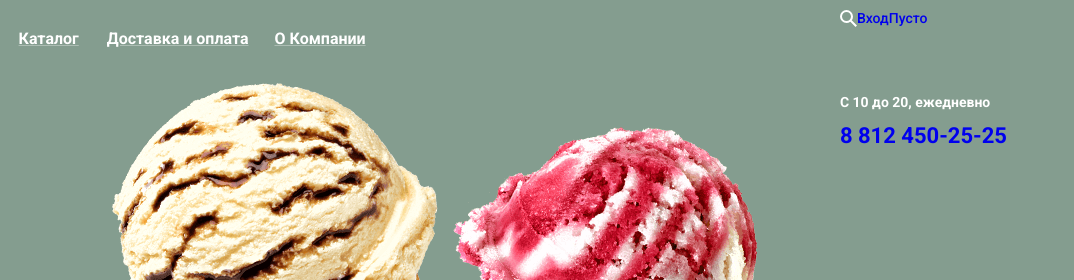
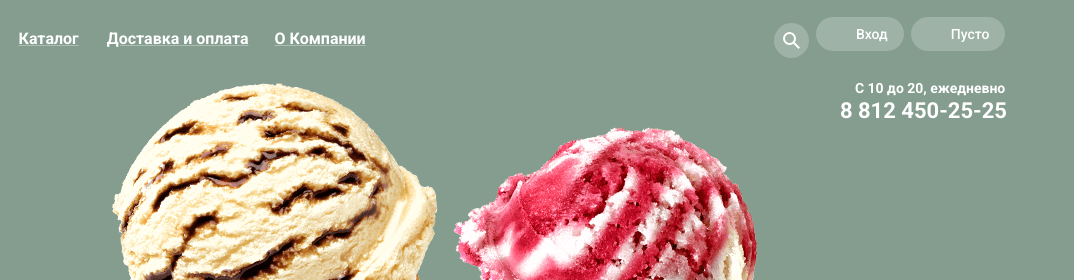
Before and after one commit to whyest/220497-gllacy, a plain HTML site: page index.html in a window 1280 px wide. Shown: the top 280 px of the page, 206-1280 px from the left. Drawn offline with Linux system fonts and the light colour scheme.

Commit message:
стилизация  nav

```diff
--- a/css/style.css
+++ b/css/style.css
@@ -215,10 +215,44 @@ a {
 
 .user-navigation {
   display: flex;
+  vertical-align: top;
   margin: 0;
   padding: 0;
+  padding-top: 13px;
   list-style: none;
   min-height: 70px;
+}
+
+.user-nav-btn {
+  font-size: 14px;
+  line-height: 16px;
+  font-weight: 500;
+  color: #fff;
+  min-width: 96px;
+  padding: 9px 16px;
+  padding-left: 40px;
+  margin-left: 7px;
+  border-radius: 50px;
+  background-color: #9EB2A7;
+}
+
+.user-nav-btn:hover {
+  background: #f8f7f4;
+}
+
+
+.search:hover path,
+.search:hover {
+  fill: #323232;
+  background-color: #f8f7f4;
+}
+
+.search {
+  width: 35px;
+  height: 35px;
+  padding: 9px;
+  border-radius: 50px;
+  background-color: #9EB2A7;
 }
 
 .user-navigation a:hover,
@@ -283,6 +317,27 @@ box-shadow: 0 20px 20px 0 rgba(0,0,0,0.40);
   padding-left: 11px;
 }
 
+/* ========= Почему скачет текст??? ======= */
+
+.sub-menu-item:hover {
+  background-color: #FBDED7;
+  width: 143px;
+  margin-left: -6px;
+}
+
+.sub-menu-item:active {
+  background-color: #F6B5A5;
+  width: 143px;
+  margin-left: -6px;
+}
+
+.new-sub:hover {
+  padding-top: 10px;
+  background-color: #FBDED7;
+  width: 143px;
+  margin-left: -6px;
+}
+
 .sub-menu-link {
   color: #323232;
 }
@@ -291,32 +346,32 @@ box-shadow: 0 20px 20px 0 rgba(0,0,0,0.40);
   font-size: 14px;
   line-height: 16px;
   font-weight: 700;
-  padding-bottom: 10px;
+  padding-bottom: 12px;
   border-bottom: 1px solid rgba(0,0,0,0.2);
 }
 
-.login-link {
-  font-size: 14px;
-  line-height: 16px;
-  font-weight: 500;
-}
-
-.your-order {
-  font-size: 14px;
-  line-height: 16px;
-  font-weight: 500;
+.work-hours {
+  color: #fff;
+  margin-left: 66px;
 }
 
 .work-hours-time {
   font-size: 14px;
   line-height: 16px;
   font-weight: 700;
+  padding: 0;
+  padding-left: 15px;
+  padding-bottom: 3px;
+  margin: 0;
 }
 
 .work-hours-phone {
   font-size: 22px;
   line-height: 24px;
   font-weight: 700;
+  color: #fff;
+  padding: 0;
+  margin: 0;
 }
 
 .breadcrumbs {
--- a/index.html
+++ b/index.html
@@ -54,7 +54,7 @@
           </form>
         </li>
 
-        <li class="login-link"><a href="login.html">Вход</a>
+        <li class="login-link"><a class="user-nav-btn" href="login.html">Вход</a>
           <form class="modal modal-login visually-hidden" action="https://echo.htmlacademy.ru" method="post">
             <label for="email" class="visually-hidden">
               <input type="email" id="email" name="email" placeholder="Электронная почта">
@@ -69,7 +69,7 @@
             </p>
           </form>
         </li>
-        <li class="your-order"><a href="basket.html">Пусто</a>
+        <li class="your-order"><a class="user-nav-btn" href="basket.html">Пусто</a>
         </li>
         </ul>
 
```
